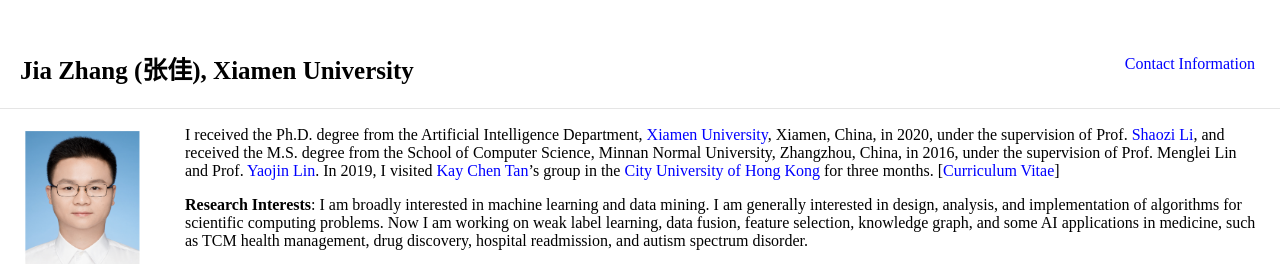
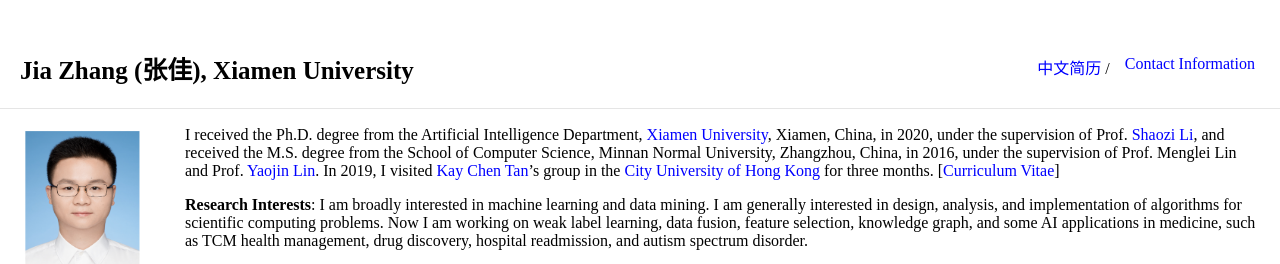
Before and after one commit to jiazhang-ml/jiazhang-ml.github.io, a Jekyll site: the page built from index.md, in a window 1280 px wide. Shown: the top 264 px of the page. Built offline with Jekyll 4.4.1, drawn with Linux system fonts in a browser that asks for light colours; grey boxes are pictures that could not be loaded.

Commit message:
Update _config.yml

```diff
--- a/_config.yml
+++ b/_config.yml
@@ -15,5 +15,7 @@ sass:
 
 nav:
 
+ - name: "中文简历"
+   link: "http://www.scholat.com/jiazhang"
  - name: "Contact Information"
    link: "contact"
```
